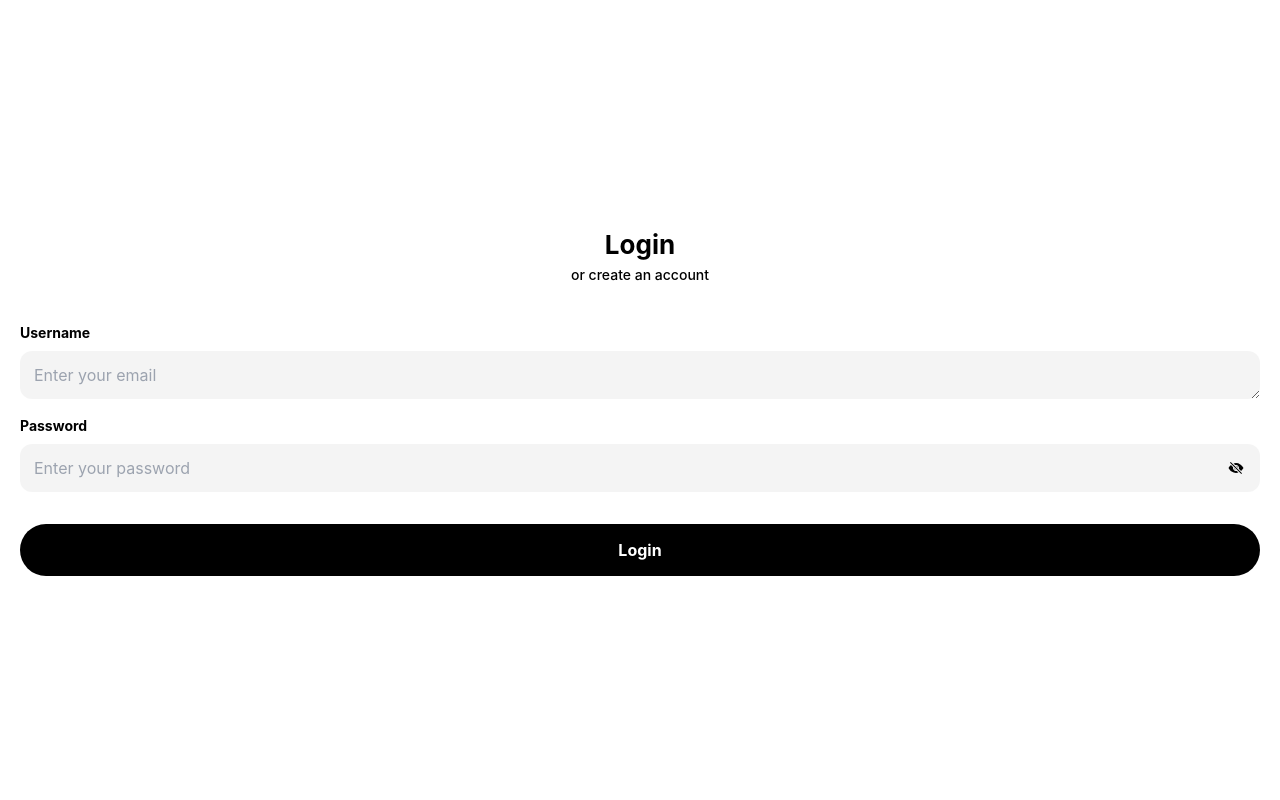
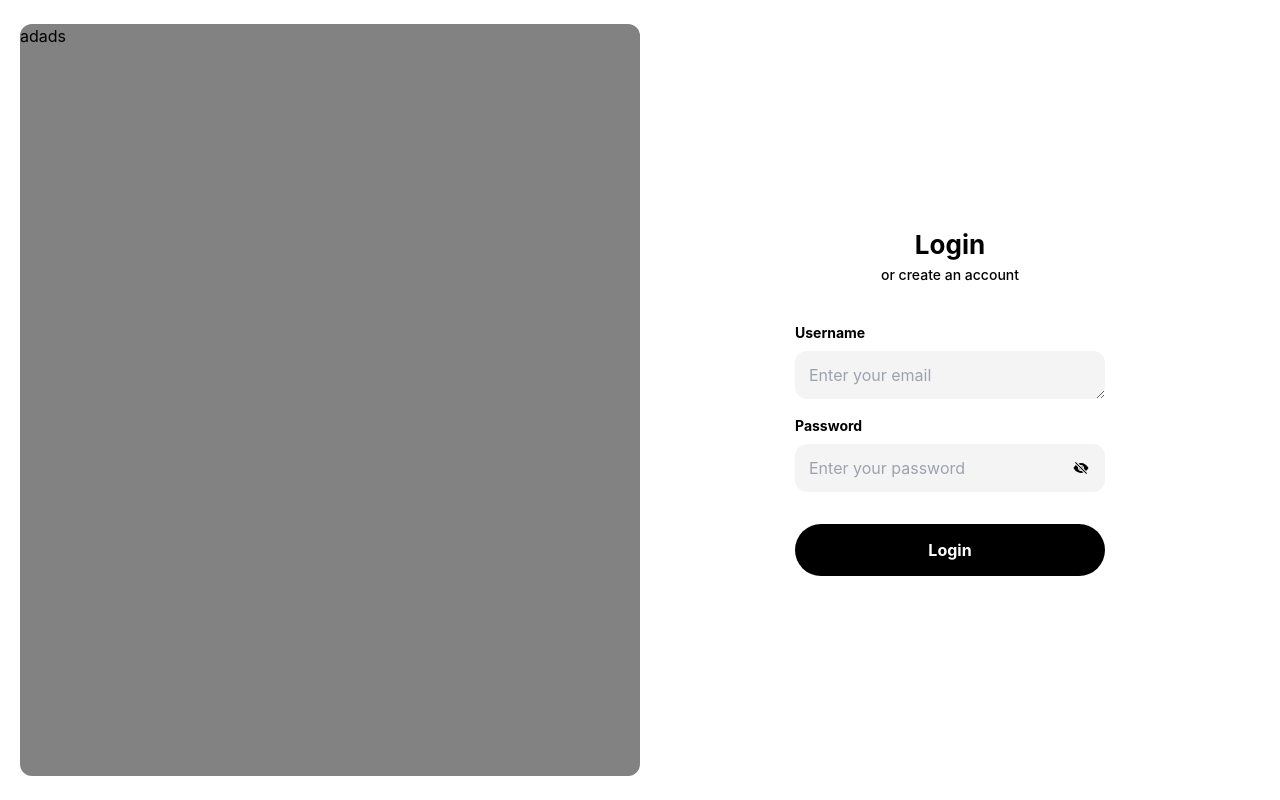
Before and after one commit to altafparves/todo-list, a React (Create React App) app: page /login in a window 1280 px wide. Built offline with nearby package versions, Linux system fonts and the light colour scheme.

Commit message:
feat: responsive login page

```diff
--- a/src/pages/login.jsx
+++ b/src/pages/login.jsx
@@ -40,8 +40,10 @@ export default function Login() {
   };
 
   return (
-    <section className="w-full h-screen overflow-hidden bg-base flex justify-center items-center px-[20px]">
-      <div className="content flex w-full h-auto flex-col items-center gap-[37px]">
+    <section className="w-full h-screen overflow-hidden bg-base flex flex-row justify-center items-center px-[20px] py-[24px]">
+      <div className="hidden h-full md:flex w-1/2 rounded-[12px] bg-grey">adads</div>
+      <div className="w-full md:w-1/2 flex items-center justify-center">
+        <div className="content flex w-full md:w-[50%]  h-auto flex-col items-center gap-[37px]">
           <p className="flex flex-col items-center text-center text-26-700">
             Login
             <span className="text-14-500">or create an account</span>
@@ -57,6 +59,7 @@ export default function Login() {
             </div>
           </div>
         </div>
+      </div>
     </section>
   );
 }
```
Lines whose indentation alone changed are shown as unchanged.
